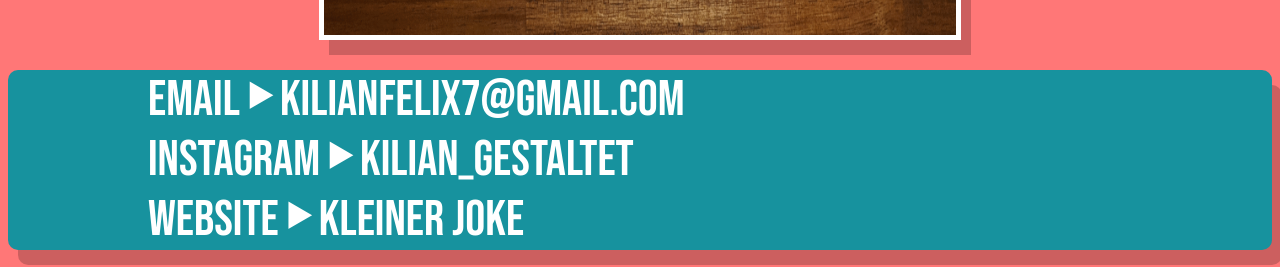
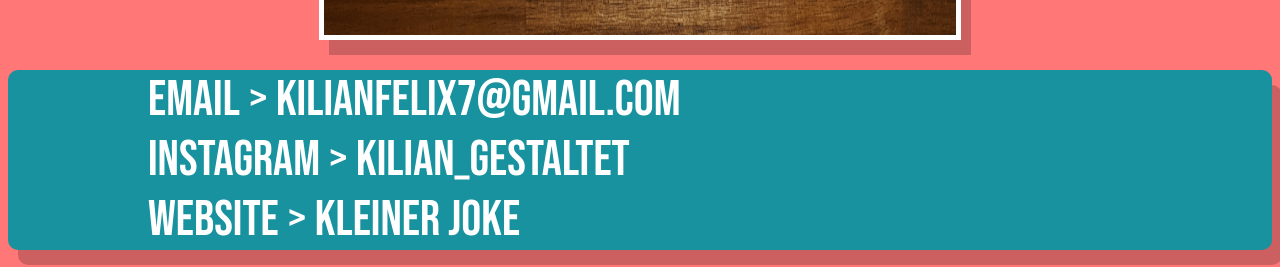
Before and after one commit to KilianFelix/Samstag-Abend, a plain HTML site: page index.html in a window 1280 px wide. Shown: the part 5462-5729 px from the top of the page. Drawn offline with Linux system fonts and the light colour scheme.

Commit message:
Update index.html

```diff
--- a/index.html
+++ b/index.html
@@ -39,9 +39,9 @@
         </div>
         <div id="kontakt" class="kontakt">
             <ul class="kon">
-                <li class="kon"><a href= "mailto:kilianfelix7@gmail.com" target="_blank">EMAIL&#11208;kilianfelix7@gmail.com</a></li>
-                <li class="kon"><a href="https://www.instagram.com/kilian_gestaltet/?hl=de" target="_blank">INSTAGRAM&#11208;kilian_gestaltet</a></li>
-                <li class="kon"><a href="https://nostalgic-noether-184566.netlify.app/index.html" target="_blank">WEBSITE&#11208;Kleiner Joke</a></li>
+                <li class="kon"><a href= "mailto:kilianfelix7@gmail.com" target="_blank">EMAIL > kilianfelix7@gmail.com</a></li>
+                <li class="kon"><a href="https://www.instagram.com/kilian_gestaltet/?hl=de" target="_blank">INSTAGRAM > kilian_gestaltet</a></li>
+                <li class="kon"><a href="https://nostalgic-noether-184566.netlify.app/index.html" target="_blank">WEBSITE > Kleiner Joke</a></li>
             </ul>
         </div>
         </div>
```
